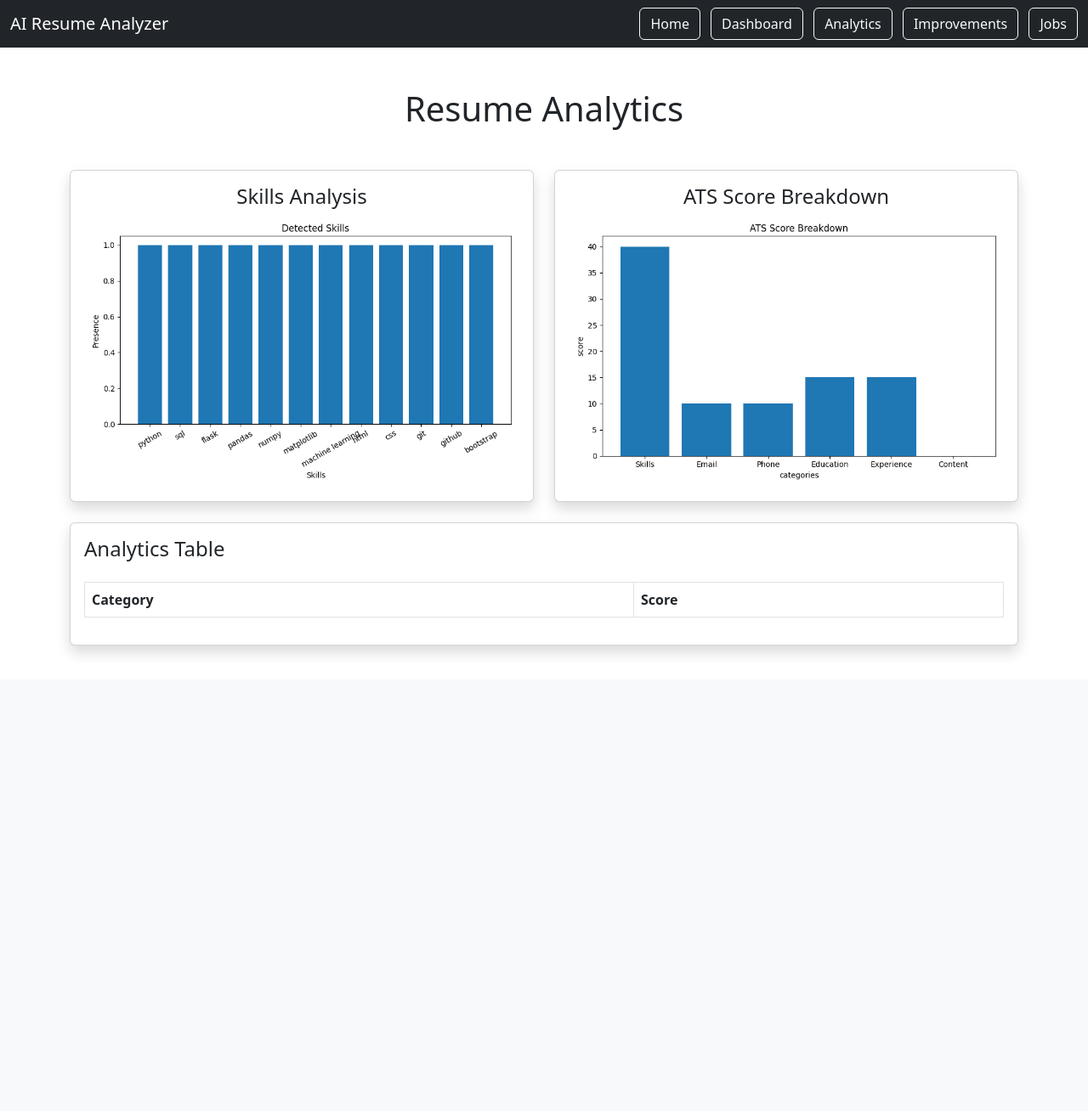
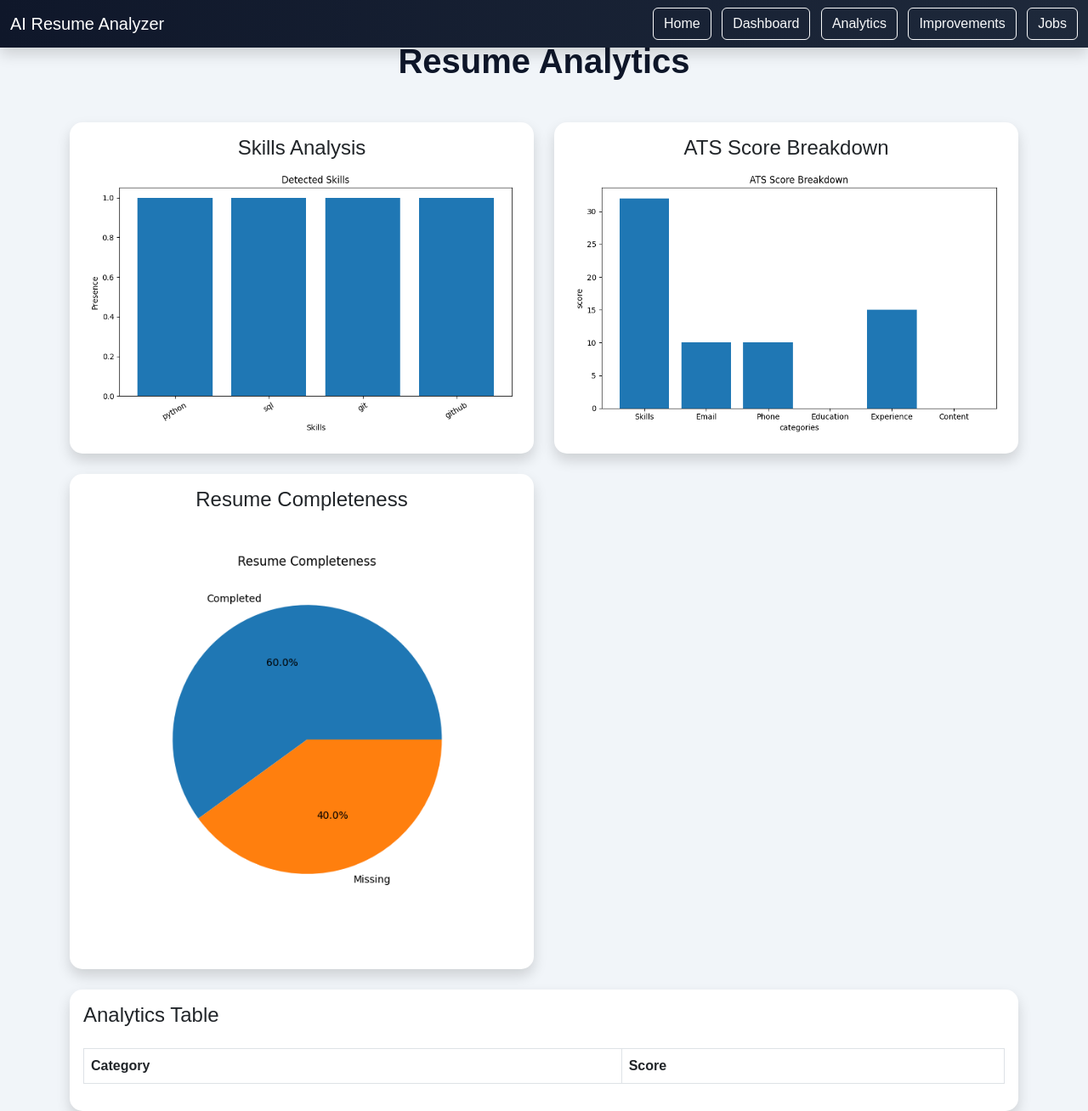
Before and after one commit to smdijaj/ai_resume_analyzer, a Flask app: page /analytics in a window 1280 px wide. Shown: the whole page at 85% size. Before the commit the page ends 769 px from the top, so only its background shows below. Run offline with Flask 3, Linux system fonts and the light colour scheme; lists and menus that the app fills with data are empty.

Commit message:
Improved UI with custom Bootstrap styling and analytics enhancement

```diff
--- a/app.py
+++ b/app.py
@@ -223,6 +223,49 @@ def home():
             plt.tight_layout()
             plt.savefig('static/score_chart.png')
             plt.close()
+            completed = 0
+            missing = 0
+
+            checks = [
+
+                email != "not found",
+                phone != "not found",
+                bool(education_found),
+                bool(experience_found),
+                len(found_skills) >= 5
+
+            ]
+
+            for item in checks:
+
+                if item:
+
+                    completed += 1
+
+                else:
+
+                    missing += 1
+                labels = ['Completed', 'Missing']
+
+            values = [completed, missing]
+
+            plt.figure(figsize=(6,6))
+
+            plt.pie(
+
+                values,
+
+                labels=labels,
+
+                autopct='%1.1f%%'
+
+            )
+
+            plt.title('Resume Completeness')
+
+            plt.savefig('static/completeness_chart.png')
+
+            plt.close()
             resume_df=pd.DataFrame({'Category':score_labels,'Score':score_values})
             table_data=resume_df.to_dict(orient='records')
             resume_data = {
--- /dev/null
+++ b/static/style.css
@@ -0,0 +1,84 @@
+body {
+
+    background-color: #f1f5f9;
+
+    font-family: Arial, sans-serif;
+
+}
+
+
+/* NAVBAR */
+
+.navbar {
+
+    background: linear-gradient(
+        90deg,
+        #0f172a,
+        #1e293b
+    ) !important;
+
+
+
+}
+
+
+/* PAGE HEADINGS */
+
+h1 {
+
+    color: #0f172a;
+
+    font-weight: bold;
+
+}
+
+
+/* CARDS */
+
+.card {
+
+    border: none;
+
+    border-radius: 15px;
+
+    box-shadow: 0 4px 10px rgba(0,0,0,0.1);
+
+}
+
+
+/* BUTTONS */
+
+.btn-dark {
+
+    background-color: #2563eb;
+
+    border: none;
+
+}
+
+
+.btn-dark:hover {
+
+    background-color: #1d4ed8;
+
+}
+
+
+/* PROGRESS BAR */
+
+.progress {
+
+    height: 25px;
+
+    border-radius: 20px;
+
+}
+
+
+/* TABLES */
+
+table {
+
+    background-color: white;
+
+}
--- a/templates/analytics.html
+++ b/templates/analytics.html
@@ -49,7 +49,26 @@
         </div>
 
     </div>
+    <div class="col-md-6">
 
+    <div class="card shadow mb-4">
+
+        <div class="card-body">
+
+            <h4 class="text-center">
+                Resume Completeness
+            </h4>
+
+            <img
+                src="{{ url_for('static', filename='completeness_chart.png') }}"
+                class="img-fluid"
+            >
+
+        </div>
+
+    </div>
+
+</div>
 </div>
 
 <div class="card shadow">
--- a/templates/base.html
+++ b/templates/base.html
@@ -6,12 +6,15 @@
     <title>AI Resume Analyzer</title>
 
     <link href="https://cdn.jsdelivr.net/npm/bootstrap@5.3.0/dist/css/bootstrap.min.css" rel="stylesheet">
-
+    <link
+    rel="stylesheet"
+    href="{{ url_for('static', filename='style.css') }}"
+>
 </head>
 
 <body>
 
-    <nav class="navbar navbar-expand-lg navbar-dark bg-dark">
+    <nav class="navbar navbar-expand-lg navbar-dark bg-dark fixed-top shadow">
 
         <div class="container-fluid">
 
```
Also changed, not shown: static/completeness_chart.png (added), static/score_chart.png, static/skills_chart.png.
